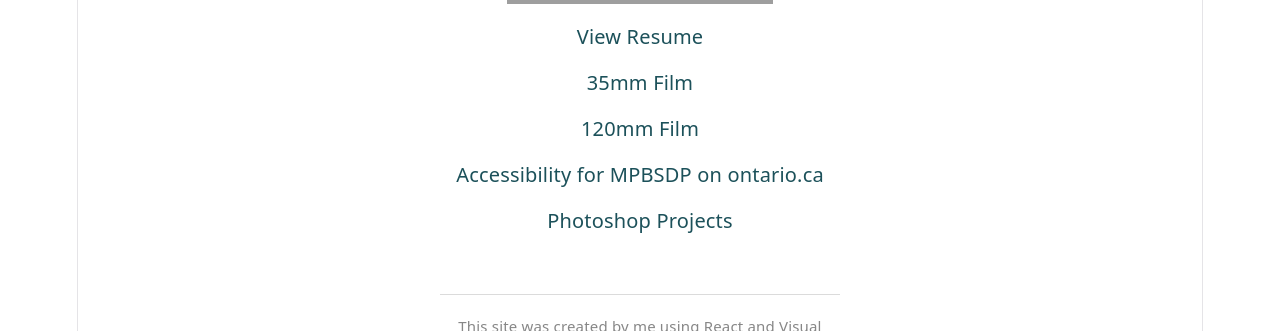
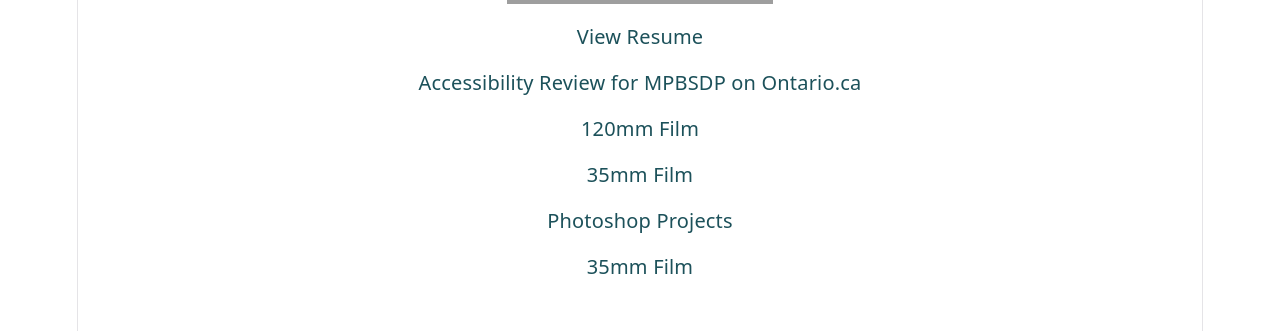
Before and after one commit to lpfader/lewis_page, a React (Vite) app: page / in a window 1280 px wide. Shown: the part 236-567 px from the top of the page. Built offline with nearby package versions, Linux system fonts and the light colour scheme; grey boxes are pictures that could not be loaded.

Commit message:
should be the final version

```diff
--- a/src/pages/Film35mm.jsx
+++ b/src/pages/Film35mm.jsx
@@ -36,10 +36,9 @@ function FilmGrid({ folder, images }) {
 
 export default function Film35mm() {
   const images = [
-"000009-1.jpg",
+
 "000010.jpg",
 "000011-1.jpg",
-"000013.jpg",
 "000014.BMP",
 "000020.jpg",
 "000027.JPG",
@@ -53,6 +52,8 @@ export default function Film35mm() {
 "323232.jpg",
 "DSCN2271.JPG",
 "hong_kong_from_the_peak.jpg",
+"000009-1.jpg",
+"000013.jpg",
 "lomopic.jpg"];
 
   return <FilmGrid folder="35mmfilm" images={images} />;
--- a/src/pages/Main.jsx
+++ b/src/pages/Main.jsx
@@ -38,7 +38,45 @@ export default function Main() {
       >
         View Resume
       </a>
-
+<a
+  href="#/mpbsdp"
+  style={{
+    marginTop: "20px",
+    color: "#1C515A",
+    fontSize: "20px",
+    textDecoration: "none",
+    transition: "color 0.3s ease, transform 0.3s ease"
+  }}
+  onMouseOver={(e) => {
+    e.currentTarget.style.color = "#0E2A30";
+    e.currentTarget.style.transform = "translateY(-3px)";
+  }}
+  onMouseOut={(e) => {
+    e.currentTarget.style.color = "#1C515A";
+    e.currentTarget.style.transform = "translateY(0)";
+  }}
+>
+Accessibility Review for MPBSDP on Ontario.ca
+</a>
+<a
+        href="#/120mm"
+  style={{
+    marginTop: "20px",
+    color: "#1C515A",
+    fontSize: "20px",
+    textDecoration: "none",
+    transition: "color 0.3s ease, transform 0.3s ease"
+  }}
+  onMouseOver={(e) => {
+    e.currentTarget.style.color = "#0E2A30";
+    e.currentTarget.style.transform = "translateY(-3px)";
+  }}
+  onMouseOut={(e) => {
+    e.currentTarget.style.color = "#1C515A";
+    e.currentTarget.style.transform = "translateY(0)";        }}
+      >
+        120mm Film
+      </a>
       <a
   href="#/35mm"
   style={{
@@ -59,47 +97,6 @@ export default function Main() {
 >
   35mm Film
 </a>
-
-      <a
-        href="#/120mm"
-  style={{
-    marginTop: "20px",
-    color: "#1C515A",
-    fontSize: "20px",
-    textDecoration: "none",
-    transition: "color 0.3s ease, transform 0.3s ease"
-  }}
-  onMouseOver={(e) => {
-    e.currentTarget.style.color = "#0E2A30";
-    e.currentTarget.style.transform = "translateY(-3px)";
-  }}
-  onMouseOut={(e) => {
-    e.currentTarget.style.color = "#1C515A";
-    e.currentTarget.style.transform = "translateY(0)";        }}
-      >
-        120mm Film
-      </a>
-<a
-  href="#/mpbsdp"
-  style={{
-    marginTop: "20px",
-    color: "#1C515A",
-    fontSize: "20px",
-    textDecoration: "none",
-    transition: "color 0.3s ease, transform 0.3s ease"
-  }}
-  onMouseOver={(e) => {
-    e.currentTarget.style.color = "#0E2A30";
-    e.currentTarget.style.transform = "translateY(-3px)";
-  }}
-  onMouseOut={(e) => {
-    e.currentTarget.style.color = "#1C515A";
-    e.currentTarget.style.transform = "translateY(0)";
-  }}
->
-Accessibility for MPBSDP on ontario.ca
-</a>
-
 <a
   href="#/pshop"
   style={{
@@ -120,7 +117,26 @@ Accessibility for MPBSDP on ontario.ca
 >
 Photoshop Projects
 </a>
-
+     <a
+  href="#/35mm"
+  style={{
+    marginTop: "20px",
+    color: "#1C515A",
+    fontSize: "20px",
+    textDecoration: "none",
+    transition: "color 0.3s ease, transform 0.3s ease"
+  }}
+  onMouseOver={(e) => {
+    e.currentTarget.style.color = "#0E2A30";
+    e.currentTarget.style.transform = "translateY(-3px)";
+  }}
+  onMouseOut={(e) => {
+    e.currentTarget.style.color = "#1C515A";
+    e.currentTarget.style.transform = "translateY(0)";
+  }}
+>
+  35mm Film
+</a>
       <div
   style={{
     marginTop: "60px",
--- a/vite.config.js
+++ b/vite.config.js
@@ -3,5 +3,5 @@ import react from '@vitejs/plugin-react'
 
 export default defineConfig({
   plugins: [react()],
-  base: '/lewis_page/',   // 👈 This is the key line you were missing
+  base: '/lewis_page/',
 })
```
Lines whose indentation alone changed are shown as unchanged.
